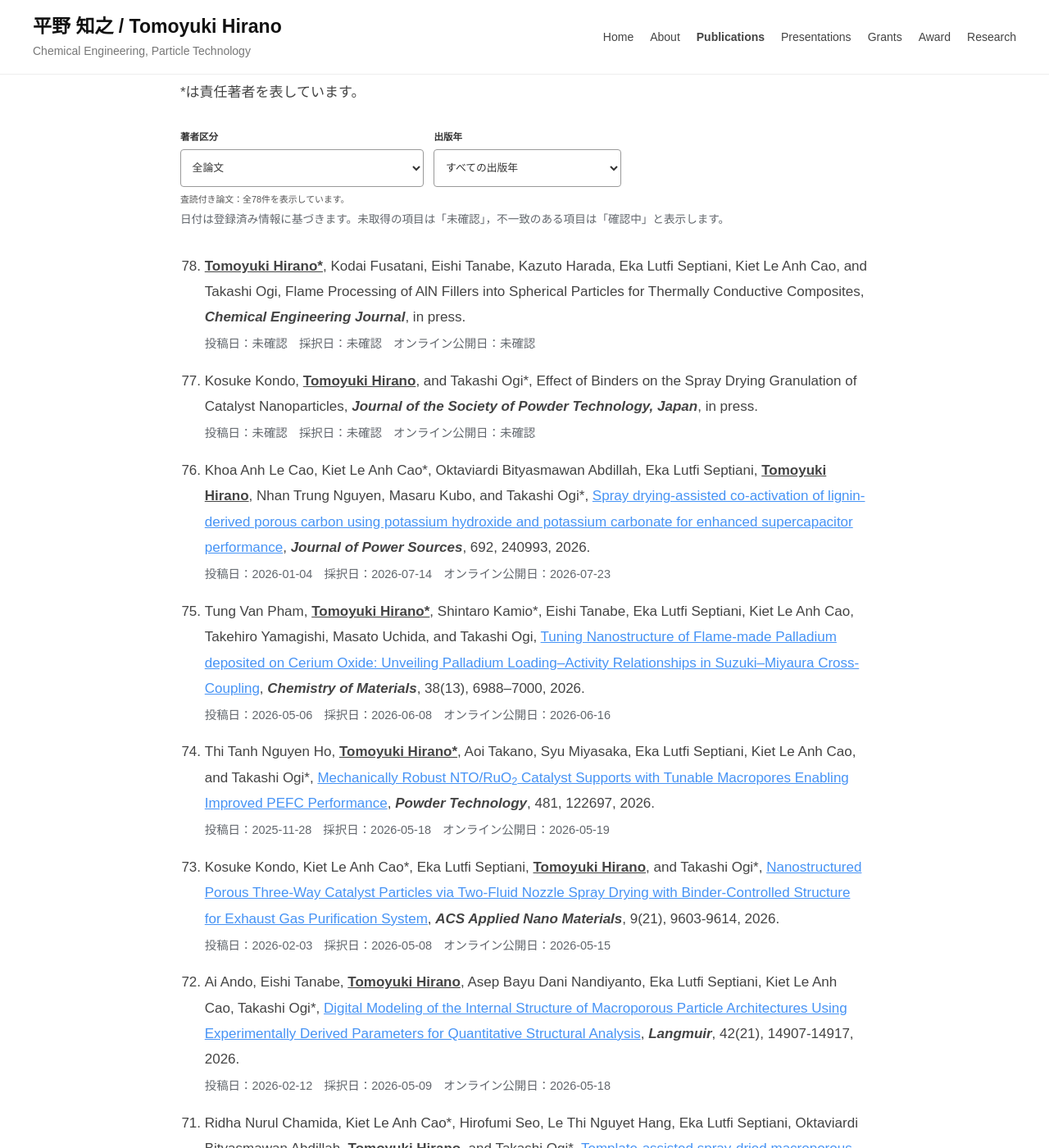
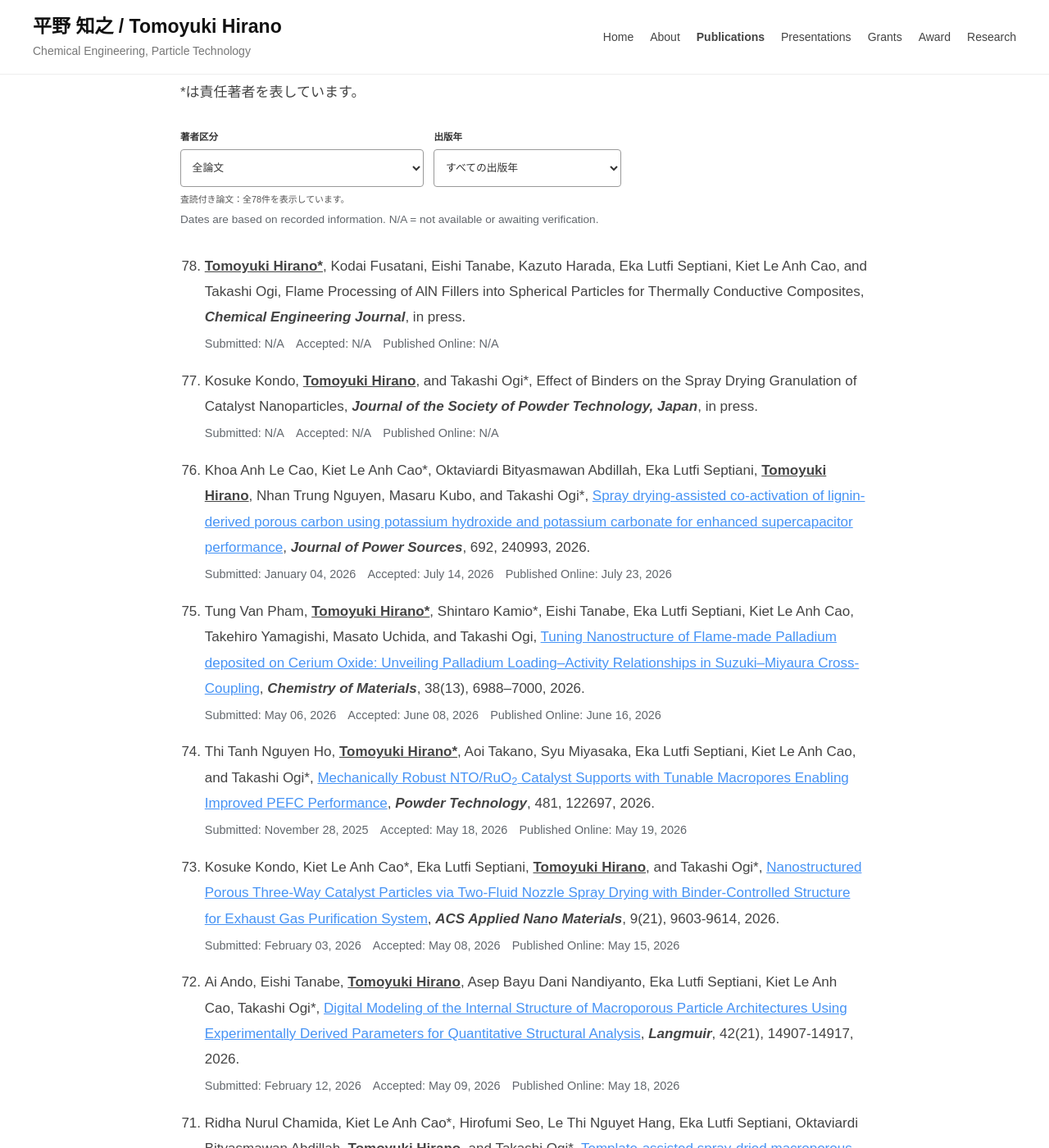
Before and after one commit to tomoyukihirano/tomoyukihirano.github.io, a Jekyll site: the page built from publications.md, in a window 1280 px wide and 1400 px high, scrolled down 375 px. Shown: the whole window at 82% size. Built offline with Jekyll 4.4.1, drawn with Linux system fonts in a browser that asks for light colours; some of the changed text lies outside the part shown.

Commit message:
Use English article history labels and Month DD, YYYY dates

```diff
--- a/_data/reporting_policy.yml
+++ b/_data/reporting_policy.yml
@@ -73,9 +73,14 @@ publication_metadata_maintenance:
     missing_values: do_not_infer
     conflicting_values: retain_original_and_hold_public_date
     display: supplementary_line_below_each_journal_article
-    display_format: YYYY-MM-DD
-    missing_label: 未確認
-    conflict_label: 確認中
+    display_language: en
+    display_labels: {submitted: Submitted, accepted: Accepted, published_online: Published Online}
+    display_format: 'MMMM DD, YYYY'
+    storage_format: YYYY-MM-DD
+    missing_label: N/A
+    conflict_label: N/A
+    unavailable_label_meaning: not_available_or_awaiting_verification
+    preserve_internal_verification_status: true
   accepted_fiscal_year:
     computation: derive_from_accepted_date_only_when_requested
     method: Python
--- a/assets/publication-filters.css
+++ b/assets/publication-filters.css
@@ -87,10 +87,12 @@
   line-height: 1.7;
 }
 .publication-timeline__item {
-  white-space: nowrap;
+  max-width: 100%;
+  white-space: normal;
 }
 .publication-timeline time {
   font-variant-numeric: tabular-nums;
+  white-space: nowrap;
 }
 .publication-filters .publication-filters__date-note {
   margin: 0.35rem 0 0;
--- a/assets/publication-filters.js
+++ b/assets/publication-filters.js
@@ -189,6 +189,13 @@
         const parsed = new Date(value + "T00:00:00Z");
         return Number.isFinite(parsed.getTime()) && parsed.toISOString().slice(0, 10) === value;
       }
+      function formatDate(value) {
+        // Render date-only metadata without locale or time-zone conversion.
+        const months = ["January", "February", "March", "April", "May", "June",
+          "July", "August", "September", "October", "November", "December"];
+        const parts = value.split("-");
+        return months[Number(parts[1]) - 1] + " " + parts[2] + ", " + parts[0];
+      }
       fetch(source.href, { credentials: "same-origin" })
         .then(function (response) {
           if (!response.ok) throw new Error("Date metadata unavailable");
@@ -200,9 +207,9 @@
           if (ids.some(function (id) { return !id; }) || new Set(ids).size !== ids.length) return;
           const used = new Set();
           const fields = [
-            { key: "submitted", label: "投稿日" },
-            { key: "accepted", label: "採択日" },
-            { key: "published_online", label: "オンライン公開日" }
+            { key: "submitted", label: "Submitted" },
+            { key: "accepted", label: "Accepted" },
+            { key: "published_online", label: "Published Online" }
           ];
           records.forEach(function (record) {
             if (record.item.querySelector(".publication-timeline")) return;
@@ -232,7 +239,8 @@
             });
             const line = document.createElement("span");
             line.className = "publication-timeline";
-            line.setAttribute("aria-label", "投稿・採択・オンライン公開の日付");
+            line.lang = "en";
+            line.setAttribute("aria-label", "Submission, acceptance, and online publication dates");
             fields.forEach(function (field) {
               const value = dates[field.key];
               const review = reviews[field.key] || {};
@@ -242,17 +250,22 @@
               const fieldItem = document.createElement("span");
               fieldItem.className = "publication-timeline__item";
               fieldItem.dataset.dateField = field.key;
-              fieldItem.appendChild(document.createTextNode(field.label + "："));
+              fieldItem.appendChild(document.createTextNode(field.label + ": "));
               if (!checking && validDate(value)) {
                 const time = document.createElement("time");
                 time.dateTime = value;
-                time.textContent = value;
+                time.textContent = formatDate(value);
                 fieldItem.appendChild(time);
                 fieldItem.title = review.status === "verified"
-                  ? "出版社の記載と照合済み（" + paper.review.checked_on + "）"
-                  : "既存の論文管理資料に登録された日付";
+                  ? "Verified against publisher information" +
+                    (validDate(paper.review.checked_on) ? " (" + formatDate(paper.review.checked_on) + ")" : "")
+                  : "Date recorded in the existing publication records";
               } else {
-                fieldItem.appendChild(document.createTextNode(checking ? "確認中" : "未確認"));
+                fieldItem.appendChild(document.createTextNode("N/A"));
+                fieldItem.title = checking
+                  ? "Not available: verification pending"
+                  : "Not available: date not yet confirmed";
+                fieldItem.setAttribute("aria-label", field.label + ": " + fieldItem.title);
               }
               line.appendChild(fieldItem);
             });
@@ -260,7 +273,8 @@
           });
           const note = document.createElement("p");
           note.className = "publication-filters__date-note";
-          note.textContent = "日付は登録済み情報に基づきます。未取得の項目は「未確認」，不一致のある項目は「確認中」と表示します。";
+          note.lang = "en";
+          note.textContent = "Dates are based on recorded information. N/A = not available or awaiting verification.";
           controls.appendChild(note);
           list.dataset.datesLoaded = "true";
           list.dataset.dateMatchedCount = String(used.size);
```
